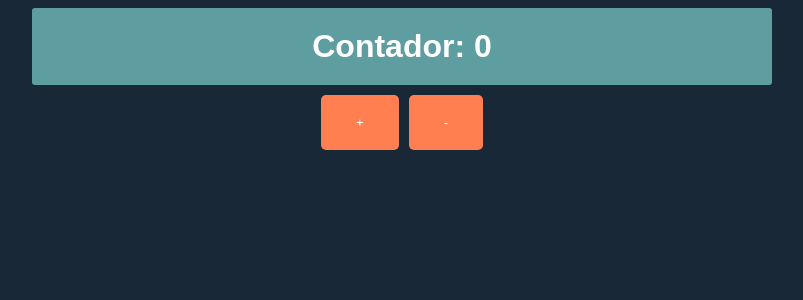
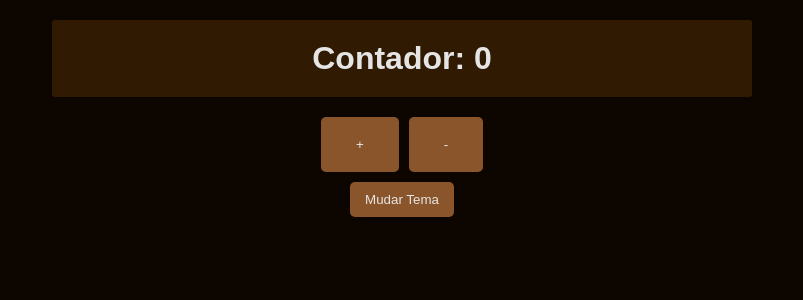
Before and after one commit to E-Danillo/contador-light-dark, a React (Vite) app: page / in a window 1280 px wide. Shown: the top 300 px of the page, without its empty margins (238-1041 px from the left). Built offline with nearby package versions, Linux system fonts and the light colour scheme.

Commit message:
Adição do tema light e dark

```diff
--- a/src/App.jsx
+++ b/src/App.jsx
@@ -1,10 +1,12 @@
 import Contador from './Contador.jsx'
+import Tema from './Tema.jsx'
 import './style.css'
 
 function App() {
     return (
         <>
             <Contador />
+            <Tema />
         </>
     )
 }
--- a/src/Contador.jsx
+++ b/src/Contador.jsx
@@ -14,7 +14,7 @@ function Contador() {
     return (
         <div>
             <h1>Contador: {valor}</h1>
-            <div id="botoes">
+            <div id="botoes-do-contador">
                 <button onClick={aumentar}>+</button>
                 <button onClick={diminuir}>-</button>
             </div>
--- /dev/null
+++ b/src/Tema.jsx
@@ -0,0 +1,21 @@
+import { useState } from "react"
+
+function Tema() {
+    const [tema, setTema] = useState(false)
+
+    function mudarTema() {
+    setTema(prev => {
+        const novoTema = !prev
+        document.body.classList.toggle("light-mode", novoTema)
+        return novoTema
+    })
+    }
+
+    return (
+    <>
+        <button id="botao-tema" onClick={mudarTema}>Mudar Tema</button>
+    </>
+    )
+}
+
+export default Tema
--- a/src/style.css
+++ b/src/style.css
@@ -1,28 +1,59 @@
+* {
+    box-sizing: border-box;
+    margin: 0;
+    padding: 0;
+}
+
+:root {
+    --cor-fundo-site: #0D0600;
+    --cor-texto: #E5E5E5;
+    --cor-fundo-elemento: #301A02;
+    --cor-botoes: #8A552A;
+}
+
+.light-mode {
+    --cor-fundo-site: #F3EDE8;
+    --cor-texto: #1A0E00;
+    --cor-fundo-elemento: #D7C1A9;
+    --cor-botoes: #8A552A;
+}
+
 body {
-    background-color: rgb(24, 40, 54);
+    background-color: var(--cor-fundo-site);
     font-family: Arial, sans-serif;
 }
 
 h1 {
-    background-color: cadetblue;
-    color: white;
+    background-color: var(--cor-fundo-elemento);
+    color: var(--cor-texto);
     padding: 20px;
     border-radius: 3px;
     text-align: center;
     max-width: 700px;
-    margin: 0 auto;
+    margin: 20px auto;
 }
 
-#botoes {
+#botoes-do-contador {
     display: flex;
     justify-content: center;
     gap: 10px;
     margin: 10px;
 }
 
+#botao-tema {
+    display: flex;
+    background-color: var(--cor-botoes);
+    color: var(--cor-texto);
+    border: none;
+    padding: 10px 15px;
+    border-radius: 5px;
+    cursor: pointer;
+    margin: 0 auto;
+}
+
 button {
-    background-color: coral;
-    color: white;
+    background-color: var(--cor-botoes);
+    color: var(--cor-texto);
     border: none;
     padding: 20px 35px;
     border-radius: 5px;
```
Also changed, not shown: 1 other file (tests, documents, lock files or other folders).
